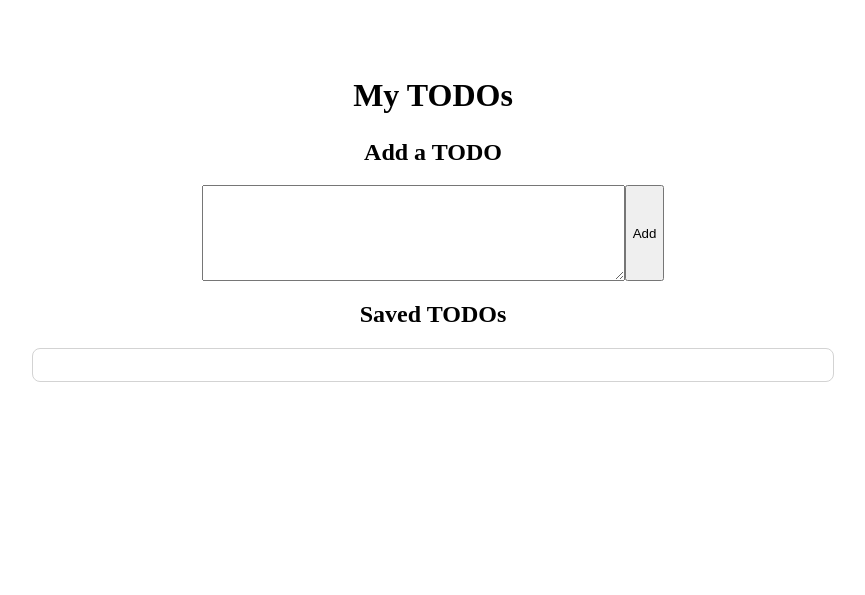
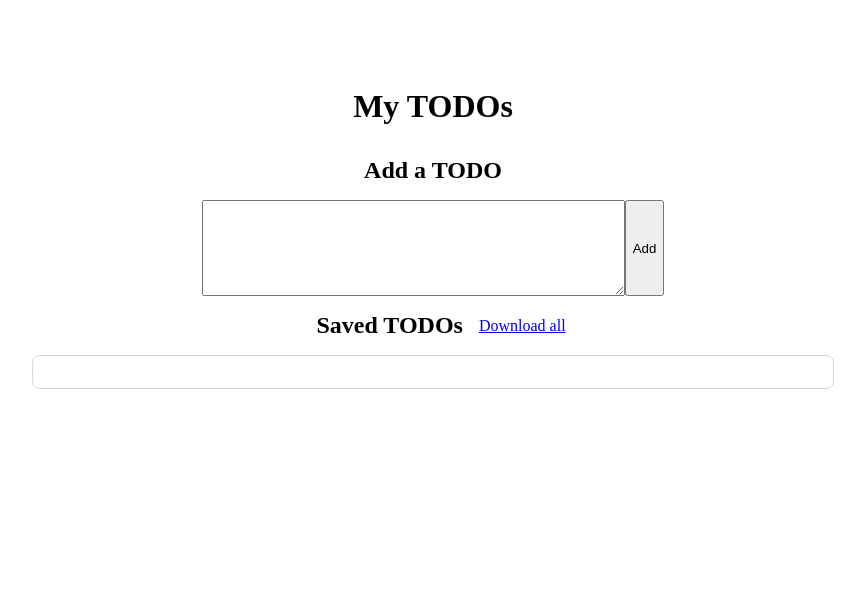
Before and after one commit to EkkuJ/-mooc-sec-base-project, a Django app: page / in a window 1280 px wide. Shown: the top 595 px of the page, without its empty margins (215-1080 px from the left). Run offline with Django 4.2, Linux system fonts and the light colour scheme; the visitor is signed in with stand-in values (Sample User, id 1); data that the repository does not hold is empty.

Commit message:
Add a download view

```diff
--- a/projectsite/projectsite/pages/static/styles.css
+++ b/projectsite/projectsite/pages/static/styles.css
@@ -9,8 +9,20 @@
 }
 
 .title {
-    margin: 0;
-    padding: 0.3rem;
+    margin: 0.5rem;
+    padding: 0.5rem;
+}
+
+.secondary_title {
+    margin: 0.5rem;
+    padding: 0.5rem;
+}
+
+.saved_title_container {
+    display: flex;
+    flex-direction: row;
+    justify-content: center;
+    align-items: center;
 }
 
 .todo_list_container {
--- a/projectsite/projectsite/pages/templates/pages/index.html
+++ b/projectsite/projectsite/pages/templates/pages/index.html
@@ -9,7 +9,7 @@
   <body>
     <div class="wrapper">
       <h1 class="title">My TODOs</h1>
-      <h2>Add a TODO</h2>
+      <h2 class="secondary_title">Add a TODO</h2>
       <form class="add_form" action="add/" method="POST">
         <textarea
           rows="6"
@@ -19,7 +19,10 @@
         ></textarea>
         <input type="submit" value="Add" />
       </form>
-      <h2>Saved TODOs</h2>
+      <div class="saved_title_container">
+        <h2 class="secondary_title">Saved TODOs</h2>
+        <a href="/download?user={{user}}">Download all</a>
+      </div>
       <div class="todo_list_container">
         {% for todo in todos %}
         <div class="todo_container">
--- a/projectsite/projectsite/pages/urls.py
+++ b/projectsite/projectsite/pages/urls.py
@@ -17,13 +17,14 @@ from django.contrib import admin
 from django.urls import path
 from django.contrib.auth.views import LoginView, LogoutView
 
-from .views import indexView, addView, deleteView
+from .views import indexView, addView, deleteView, downloadView
 
 urlpatterns = [
     path('admin/', admin.site.urls),
     path('login/', LoginView.as_view(template_name='pages/login.html')),
-	path('logout/', LogoutView.as_view(next_page='/')),
+    path('logout/', LogoutView.as_view(next_page='/')),
     path('', indexView),
     path('add/', addView, name='add'),
-    path('delete/', deleteView, name='add'),
+    path('delete/', deleteView, name='delete'),
+    path('download/', downloadView, name='download'),
 ]
--- a/projectsite/projectsite/pages/views.py
+++ b/projectsite/projectsite/pages/views.py
@@ -1,8 +1,10 @@
 from django.contrib.auth.decorators import login_required
 from django.views.decorators.csrf import csrf_exempt
 from django.shortcuts import render, redirect
+from django.http import JsonResponse
 
 from .models import Todo
+
 
 @login_required
 @csrf_exempt
@@ -14,15 +16,27 @@ def indexView(request):
 @login_required
 @csrf_exempt
 def addView(request):
-	content = request.POST.get('content')
-	if len(content) > 0:
-		todo = Todo(owner=request.user, content=content)
-		todo.save()
-	return redirect('/')
+    content = request.POST.get('content')
+    if len(content) > 0:
+        todo = Todo(owner=request.user, content=content)
+        todo.save()
+    return redirect('/')
+
 
 @login_required
 @csrf_exempt
 def deleteView(request):
-	todo = Todo.objects.get(id=request.POST.get('id'))
-	todo.delete()
-	return redirect('/')
+    todo = Todo.objects.get(id=request.POST.get('id'))
+    todo.delete()
+    return redirect('/')
+
+
+@login_required
+@csrf_exempt
+def downloadView(request):
+    user = request.GET.get('user')
+    todos = []
+    set = Todo.objects.filter(owner__username=user)
+    for todo in set:
+        todos.append(todo.content)
+    return JsonResponse({'todos': todos})
```
